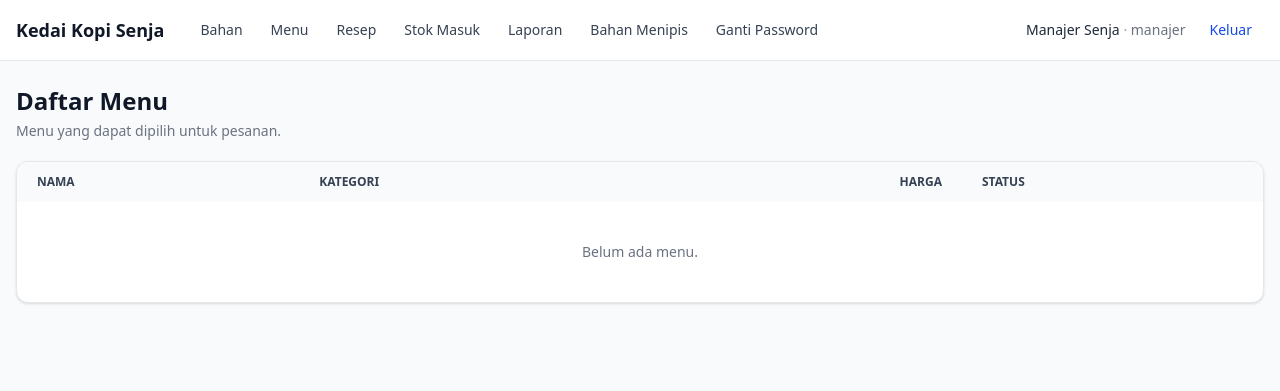
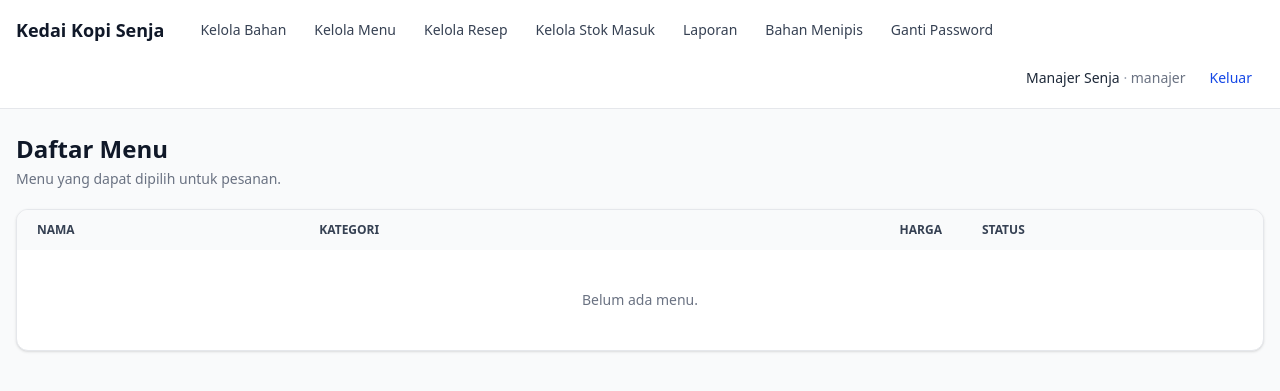
Before and after one commit to reya-prm/Kedai-Kopi-Senja, a Laravel app: page /kasir/menu in a window 1280 px wide. Shown: the top 391 px of the page. Run offline with Laravel 12, Linux system fonts and the light colour scheme; a user stored in the database is signed in; data comes from the database, SQL or seed files in the repository; data that the repository does not hold is empty; style sheets or scripts are compiled from the project's sources.

Commit message:
benerin tampilan view navbar

```diff
--- a/resources/views/layout/app.blade.php
+++ b/resources/views/layout/app.blade.php
@@ -16,10 +16,10 @@
             <div class="flex flex-wrap items-center gap-1">
                 {{-- link buat manajer misal bahan, resep, dll --}}
                 @if (auth()->user()->role === 'manajer')
-                    <a href="{{ route('manajer.bahan.index') }}" class="rounded-lg px-3 py-2 text-gray-700 hover:bg-gray-100 hover:text-blue-700">Bahan</a>
-                    <a href="{{ route('manajer.menu.index') }}" class="rounded-lg px-3 py-2 text-gray-700 hover:bg-gray-100 hover:text-blue-700">Menu</a>
-                    <a href="{{ route('manajer.resep.index') }}" class="rounded-lg px-3 py-2 text-gray-700 hover:bg-gray-100 hover:text-blue-700">Resep</a>
-                    <a href="{{ route('manajer.stok.index') }}" class="rounded-lg px-3 py-2 text-gray-700 hover:bg-gray-100 hover:text-blue-700">Stok Masuk</a>
+                    <a href="{{ route('manajer.bahan.index') }}" class="rounded-lg px-3 py-2 text-gray-700 hover:bg-gray-100 hover:text-blue-700">Kelola Bahan</a>
+                    <a href="{{ route('manajer.menu.index') }}" class="rounded-lg px-3 py-2 text-gray-700 hover:bg-gray-100 hover:text-blue-700">Kelola Menu</a>
+                    <a href="{{ route('manajer.resep.index') }}" class="rounded-lg px-3 py-2 text-gray-700 hover:bg-gray-100 hover:text-blue-700">Kelola Resep</a>
+                    <a href="{{ route('manajer.stok.index') }}" class="rounded-lg px-3 py-2 text-gray-700 hover:bg-gray-100 hover:text-blue-700">Kelola Stok Masuk</a>
                     <a href="{{ route('manajer.laporan.index') }}" class="rounded-lg px-3 py-2 text-gray-700 hover:bg-gray-100 hover:text-blue-700">Laporan</a>
                     <a href="{{ route('manajer.bahan.low-stock') }}" class="rounded-lg px-3 py-2 text-gray-700 hover:bg-gray-100 hover:text-blue-700">Bahan Menipis</a>
                     <a href="{{ route('password.edit') }}" class="rounded-lg px-3 py-2 text-gray-700 hover:bg-gray-100 hover:text-blue-700">Ganti Password</a>
@@ -29,8 +29,8 @@
                 @if (auth()->user()->role === 'kasir')
                     <a href="{{ route('kasir.menu.index') }}" class="rounded-lg px-3 py-2 text-gray-700 hover:bg-gray-100 hover:text-blue-700">Daftar Menu</a>
                     <a href="{{ route('kasir.orders.create') }}" class="rounded-lg px-3 py-2 text-gray-700 hover:bg-gray-100 hover:text-blue-700">Buat Pesanan</a>
-                    <a href="{{ route('kasir.orders.index') }}" class="rounded-lg px-3 py-2 text-gray-700 hover:bg-gray-100 hover:text-blue-700">Pesanan</a>
-                    <a href="{{ route('kasir.customers.index') }}" class="rounded-lg px-3 py-2 text-gray-700 hover:bg-gray-100 hover:text-blue-700">Pelanggan</a>
+                    <a href="{{ route('kasir.orders.index') }}" class="rounded-lg px-3 py-2 text-gray-700 hover:bg-gray-100 hover:text-blue-700">Kelola Pesanan</a>
+                    <a href="{{ route('kasir.customers.index') }}" class="rounded-lg px-3 py-2 text-gray-700 hover:bg-gray-100 hover:text-blue-700">Reset Password Pelanggan</a>
                 @endif
             </div>
 
```
